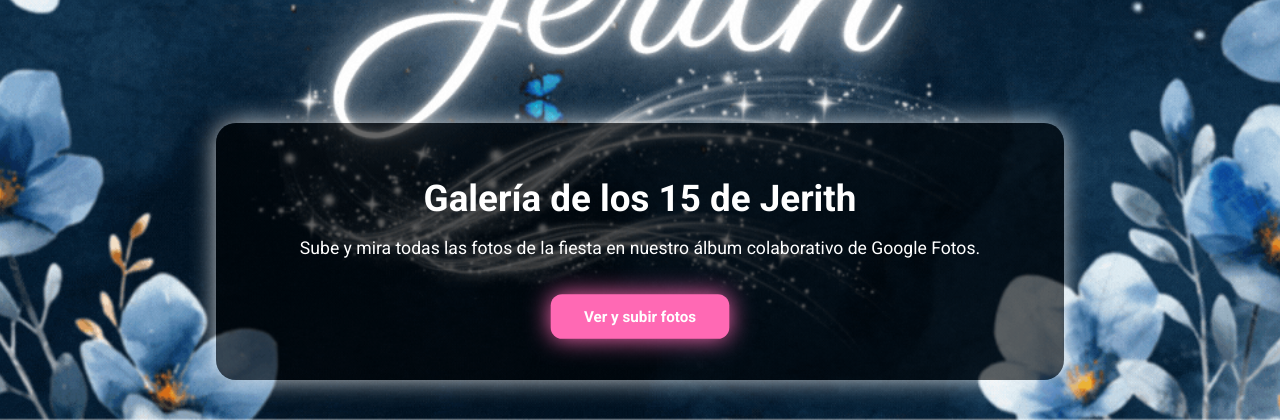
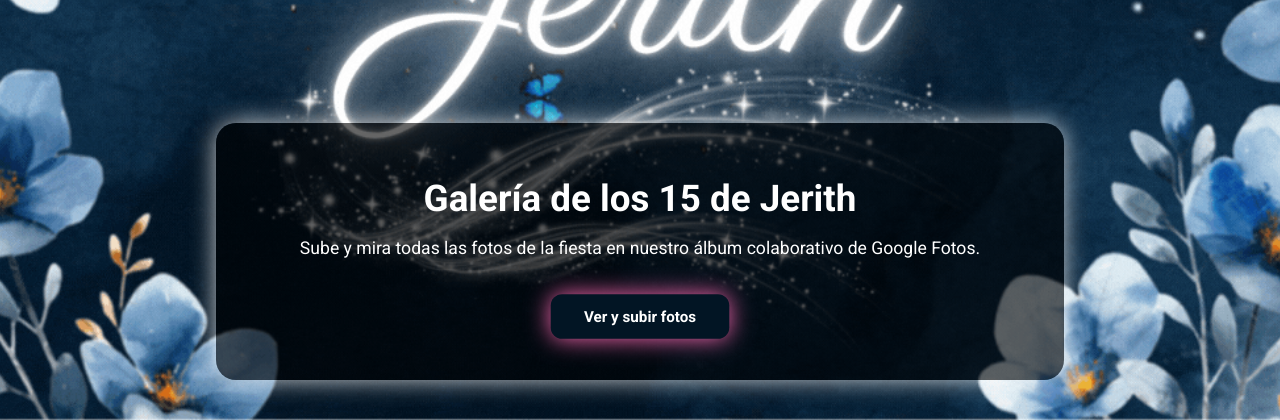
Before and after one commit to jerithdanielamoncadacardenas-netizen/Quince-Jerith, a Flask app: template templates/index.html in a window 1280 px wide, while the restyled element is pressed. Shown: the part 380-800 px from the top of the page. Run offline with Flask 3, Linux system fonts and the light colour scheme; the template is opened without the code that fills it, so the values that code supplies are empty; parts of the project's set-up code (start-up, migrations or seed data) failed here and were passed over.

Commit message:
Update index.html

```diff
--- a/templates/index.html
+++ b/templates/index.html
@@ -82,14 +82,14 @@
         /* 💅 Efecto al pasar el mouse */
         .btn:hover {
             background-color: #021524;
-            color: #a4c2f4
+            color: #a4c2f4;
             transform: scale(1.07);
             box-shadow: 0 0 25px rgba(255, 255, 255, 255);
         }
         /* 👆 Al hacer clic (presionar) */
         .btn:active,
         .btn:focus { /* 👈 esto mantiene el color incluso si abre otra pestaña */
-            background-color: #ff69b4; /* fondo rosado */
+            background-color: #021524; /* fondo celeste */
             color: #ffffff; /* texto blanco */
             transform: scale(0.95);
             box-shadow: 0 0 25px rgba(255, 105, 180, 1);
```
